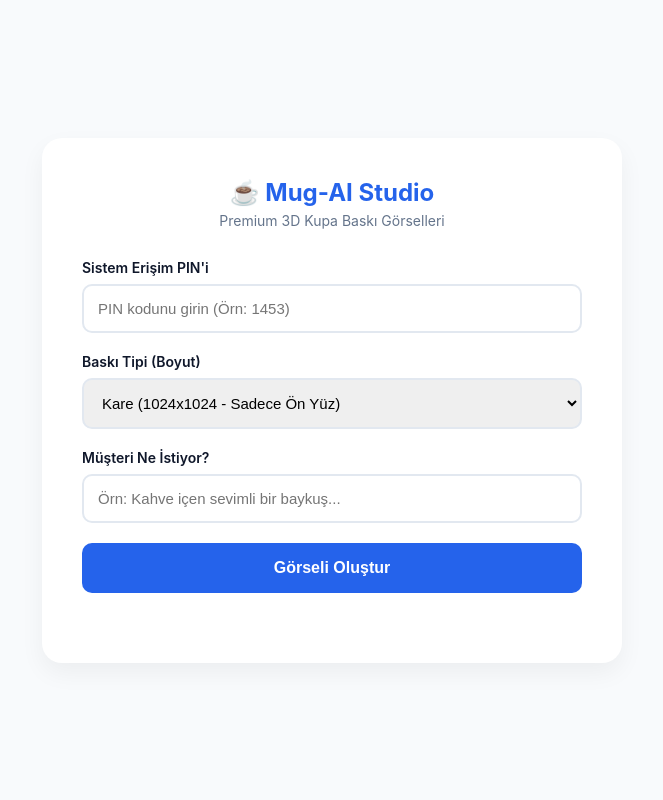
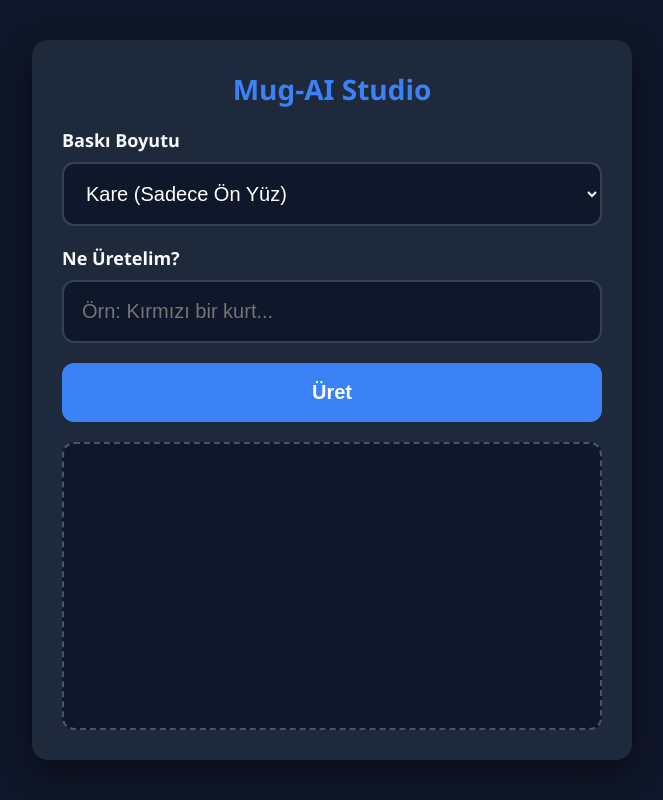
Before and after one commit to fthlabz/mug-ai, a Flask app: page / in a window 1280 px wide. Shown: the whole page, without its empty margins (308-971 px from the left). Run offline with Flask 3, Linux system fonts and the light colour scheme; some libraries are stand-ins or nearby versions.

Commit message:
Update index.html

```diff
--- a/templates/index.html
+++ b/templates/index.html
@@ -3,71 +3,127 @@
 <head>
     <meta charset="UTF-8">
     <meta name="viewport" content="width=device-width, initial-scale=1.0">
-    <title>Mug-AI: 3D Kupa Baskı Görsel Üretici</title>
+    <title>Mug-AI: Dark Studio</title>
     <script src="https://cdnjs.cloudflare.com/ajax/libs/crypto-js/4.1.1/crypto-js.min.js"></script>
     <style>
-        :root { --primary: #2563eb; --primary-hover: #1d4ed8; --success: #10b981; --success-hover: #059669; --bg: #f8fafc; --card-bg: #ffffff; --text: #0f172a; }
-        body { font-family: 'Inter', system-ui, sans-serif; background-color: var(--bg); color: var(--text); display: flex; justify-content: center; align-items: center; min-height: 100vh; margin: 0; padding: 20px; box-sizing: border-box; }
-        .app-container { background: var(--card-bg); padding: 40px; border-radius: 20px; box-shadow: 0 10px 25px rgba(0,0,0,0.05); width: 100%; max-width: 500px; }
-        .header { text-align: center; margin-bottom: 30px; }
-        .header h1 { margin: 0; font-size: 24px; color: var(--primary); }
-        .header p { margin: 5px 0 0; font-size: 14px; color: #64748b; }
-        .input-group { margin-bottom: 20px; }
-        label { display: block; font-weight: 600; margin-bottom: 8px; font-size: 14px; }
-        input[type="password"], input[type="text"], select { width: 100%; padding: 14px; border-radius: 10px; border: 2px solid #e2e8f0; box-sizing: border-box; font-size: 15px; }
-        button { width: 100%; padding: 16px; background: var(--primary); color: white; border: none; border-radius: 10px; font-size: 16px; font-weight: bold; cursor: pointer; }
+        :root {
+            --bg: #0f172a;
+            --card-bg: #1e293b;
+            --text: #f8fafc;
+            --primary: #3b82f6;
+            --primary-hover: #2563eb;
+            --success: #10b981;
+        }
+        /* Ekranın kaymasını engelleyen sabit yapı */
+        body {
+            font-family: 'Segoe UI', Tahoma, Geneva, Verdana, sans-serif;
+            background-color: var(--bg);
+            color: var(--text);
+            display: flex;
+            justify-content: center;
+            align-items: center;
+            height: 100vh;
+            margin: 0;
+            overflow: hidden; /* Sağa sola veya aşağı kaymayı kesin engeller */
+        }
+        .app-container {
+            background: var(--card-bg);
+            padding: 30px;
+            border-radius: 16px;
+            box-shadow: 0 10px 30px rgba(0,0,0,0.5);
+            width: 95vw;
+            max-width: 600px;
+            height: 90vh; /* Sabit yükseklik */
+            display: flex;
+            flex-direction: column;
+            box-sizing: border-box;
+        }
+        .header { text-align: center; margin-bottom: 20px; flex-shrink: 0; }
+        .header h1 { margin: 0; font-size: 28px; color: var(--primary); }
+
+        label { display: block; font-weight: 600; margin-bottom: 10px; font-size: 18px; }
+        input[type="text"], select {
+            width: 100%;
+            padding: 18px;
+            border-radius: 12px;
+            border: 2px solid #334155;
+            background: #0f172a;
+            color: white;
+            box-sizing: border-box;
+            font-size: 20px; /* Büyük ve okunaklı yazılar */
+            margin-bottom: 20px;
+            flex-shrink: 0;
+        }
+        input:focus, select:focus { outline: none; border-color: var(--primary); }
+
+        .button-group { display: flex; gap: 10px; flex-shrink: 0; }
+        button {
+            flex: 1;
+            padding: 18px;
+            background: var(--primary);
+            color: white;
+            border: none;
+            border-radius: 12px;
+            font-size: 20px;
+            font-weight: bold;
+            cursor: pointer;
+        }
         button:hover { background: var(--primary-hover); }
-        button:disabled { background: #94a3b8; cursor: not-allowed; }
-        #downloadBtn { background: var(--success); margin-top: 15px; display: none; }
-        #downloadBtn:hover { background: var(--success-hover); }
-        .status-message { text-align: center; margin-top: 15px; font-size: 14px; color: #d97706; font-weight: 500; display: none; }
-        .result-container { margin-top: 30px; text-align: center; }
-        #result-img { width: 100%; border-radius: 12px; display: none; border: 4px solid white; box-shadow: 0 4px 15px rgba(0,0,0,0.1); }
+        button:disabled { background: #475569; color: #94a3b8; cursor: not-allowed; }
+
+        #downloadBtn { background: var(--success); display: none; }
+        #downloadBtn:hover { background: #059669; }
+
+        /* Resim için sabit ayrılmış alan - yükleme anında sayfayı ittirmez */
+        .image-box {
+            flex-grow: 1;
+            margin-top: 20px;
+            border: 2px dashed #475569;
+            border-radius: 12px;
+            display: flex;
+            justify-content: center;
+            align-items: center;
+            position: relative;
+            background: #0f172a;
+            overflow: hidden;
+        }
+        #status { font-size: 20px; color: #fbbf24; font-weight: bold; display: none; position: absolute; text-align: center; z-index: 10; }
+        #result-img { max-width: 100%; max-height: 100%; display: none; object-fit: contain; z-index: 5; }
     </style>
 </head>
 <body>
 
 <div class="app-container">
     <div class="header">
-        <h1>☕ Mug-AI Studio</h1>
-        <p>Premium 3D Kupa Baskı Görselleri</p>
+        <h1>Mug-AI Studio</h1>
     </div>
 
-    <div class="input-group">
-        <label for="gizliPin">Sistem Erişim PIN'i</label>
-        <input type="password" id="gizliPin" placeholder="PIN kodunu girin (Örn: 1453)">
+    <label for="printSize">Baskı Boyutu</label>
+    <select id="printSize">
+        <option value="square">Kare (Sadece Ön Yüz)</option>
+        <option value="wrap">Panoramik (Kupayı Saran)</option>
+    </select>
+
+    <label for="promptInput">Ne Üretelim?</label>
+    <input type="text" id="promptInput" placeholder="Örn: Kırmızı bir kurt...">
+
+    <div class="button-group">
+        <button id="generateBtn" onclick="uretimeBasla()">Üret</button>
+        <button id="downloadBtn" onclick="gorseliIndir()">İndir</button>
     </div>
 
-    <div class="input-group">
-        <label for="printSize">Baskı Tipi (Boyut)</label>
-        <select id="printSize">
-            <option value="square">Kare (1024x1024 - Sadece Ön Yüz)</option>
-            <option value="wrap">Geniş (1344x768 - Tüm Kupa Çevresi)</option>
-        </select>
-    </div>
-
-    <div class="input-group">
-        <label for="promptInput">Müşteri Ne İstiyor?</label>
-        <input type="text" id="promptInput" placeholder="Örn: Kahve içen sevimli bir baykuş...">
-    </div>
-
-    <button id="generateBtn" onclick="uretimeBasla()">Görseli Oluştur</button>
-    <div id="status" class="status-message">Üretiliyor, lütfen bekleyin...</div>
-
-    <div class="result-container">
-        <img id="result-img" src="" alt="Üretilen Kupa Baskı Görseli">
-        <button id="downloadBtn" onclick="gorseliIndir()">⬇️ PNG Olarak İndir</button>
+    <div class="image-box">
+        <div id="status">Gerçekçi 3D Görsel İşleniyor...</div>
+        <img id="result-img" src="" alt="Sonuç">
     </div>
 </div>
 
 <script>
+    // Şifreli Kasa ve Arka Planda Çalışan Sabit Hayalet PIN
     const sifreliKasa = "U2FsdGVkX1/7ytPepRabsGIChr25zzuga4wkk5q74mbbLrGDZD4VhMKw8mng7QncKmcyJGwPxZ0gAPHu2yEU/w==";
-
-    // Sabit Prompt
-    const baseStylePrompt = "highly detailed, layered paper-cut shadow box, soft foam/clay texture, 3D diorama";
+    const gizliPin = "1453";
 
     async function uretimeBasla() {
-        const pin = document.getElementById('gizliPin').value;
         const userSubject = document.getElementById('promptInput').value;
         const printSize = document.getElementById('printSize').value;
         const btn = document.getElementById('generateBtn');
@@ -75,26 +131,27 @@
         const resultImg = document.getElementById('result-img');
         const downloadBtn = document.getElementById('downloadBtn');
 
-        if (!pin || !userSubject) { alert("PIN ve konu gerekli!"); return; }
+        if (!userSubject) { alert("Lütfen üretilecek konuyu yazın!"); return; }
 
         let width = printSize === "wrap" ? 1344 : 1024;
         let height = printSize === "wrap" ? 768 : 1024;
 
         try {
-            // CryptoJS AES Şifre Çözümü
-            const bytes = CryptoJS.AES.decrypt(sifreliKasa, pin);
+            // Arka planda sessiz şifre çözme
+            const bytes = CryptoJS.AES.decrypt(sifreliKasa, gizliPin);
             const apiKey = bytes.toString(CryptoJS.enc.Utf8);
 
-            if (!apiKey) { alert("Hatalı PIN!"); return; }
+            if (!apiKey) { alert("Sistem kilit hatası!"); return; }
 
+            // Arayüz Modu
             btn.disabled = true;
             statusEl.style.display = "block";
             resultImg.style.display = "none";
             downloadBtn.style.display = "none";
 
-            const finalPrompt = `${userSubject}, ${baseStylePrompt}, centered composition, pure white background for mug printing`;
+            // Yeni ve Kusursuz Prompt Mimarisi
+            const finalPrompt = `Highly detailed, intricate layered paper-cut shadow box art style, meticulously crafted with soft-textured, opaque foam and clay-like material, primarily in light blues and whites, as established in image_4.png. Centered within this aperture with complex layered paper edges that create intricate geometric patterns and simulate soft snow-like forms, ${userSubject} is positioned, peering directly forward with a captivating presence. Paws (or base of the structure) are resting on a lower smooth ledge. The subject is tightly framed. Soft, diffused lighting emphasizes the layered depths and soft textures, casting delicate shadows. Whimsical, diorama-like quality. High-resolution photo with shallow depth of field focusing on the subject.`;
 
-            // Python Backend'e İstek Gönderimi
             const response = await fetch("/api/generate", {
                 method: "POST",
                 headers: { "Content-Type": "application/json" },
@@ -127,7 +184,7 @@
             const blobUrl = window.URL.createObjectURL(blob);
             const a = document.createElement('a');
             a.href = blobUrl;
-            a.download = `mug-ai-${Date.now()}.png`;
+            a.download = `mug-ai-dark-${Date.now()}.png`;
             document.body.appendChild(a);
             a.click();
             document.body.removeChild(a);
```
